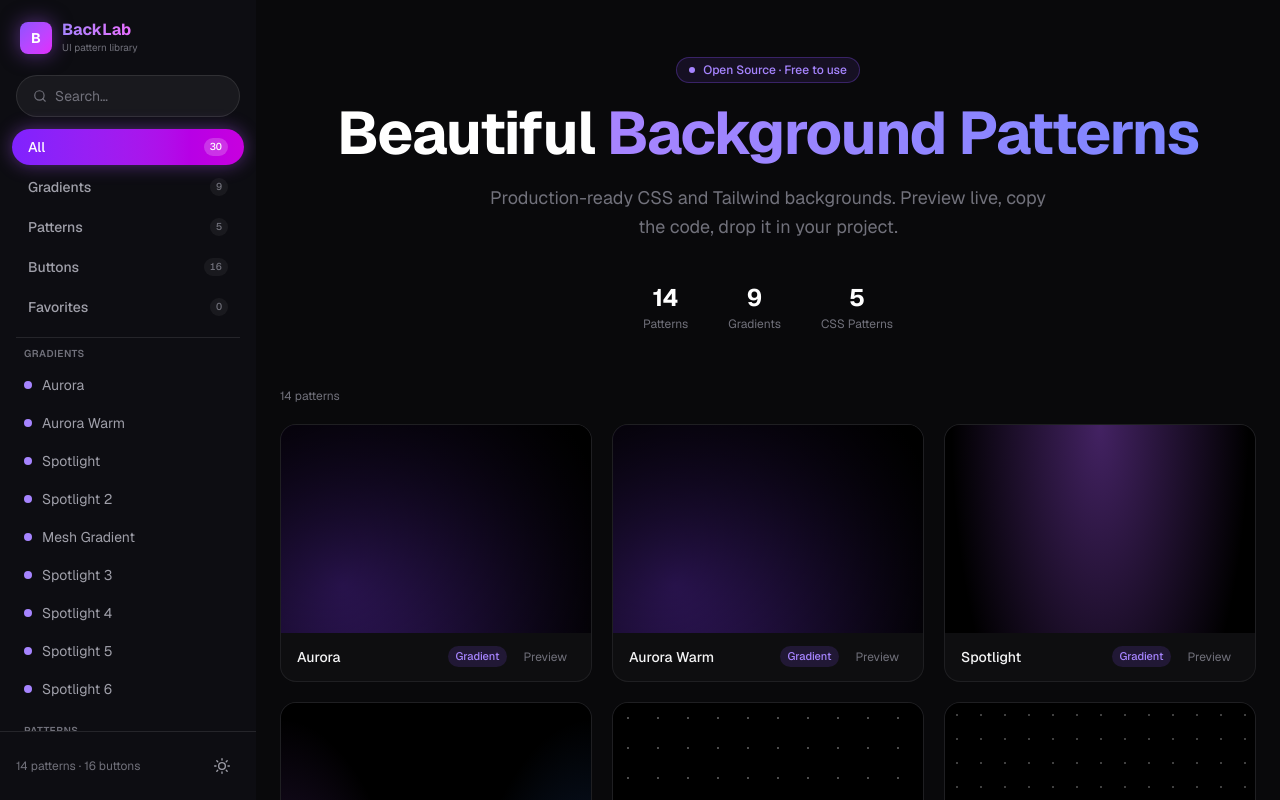
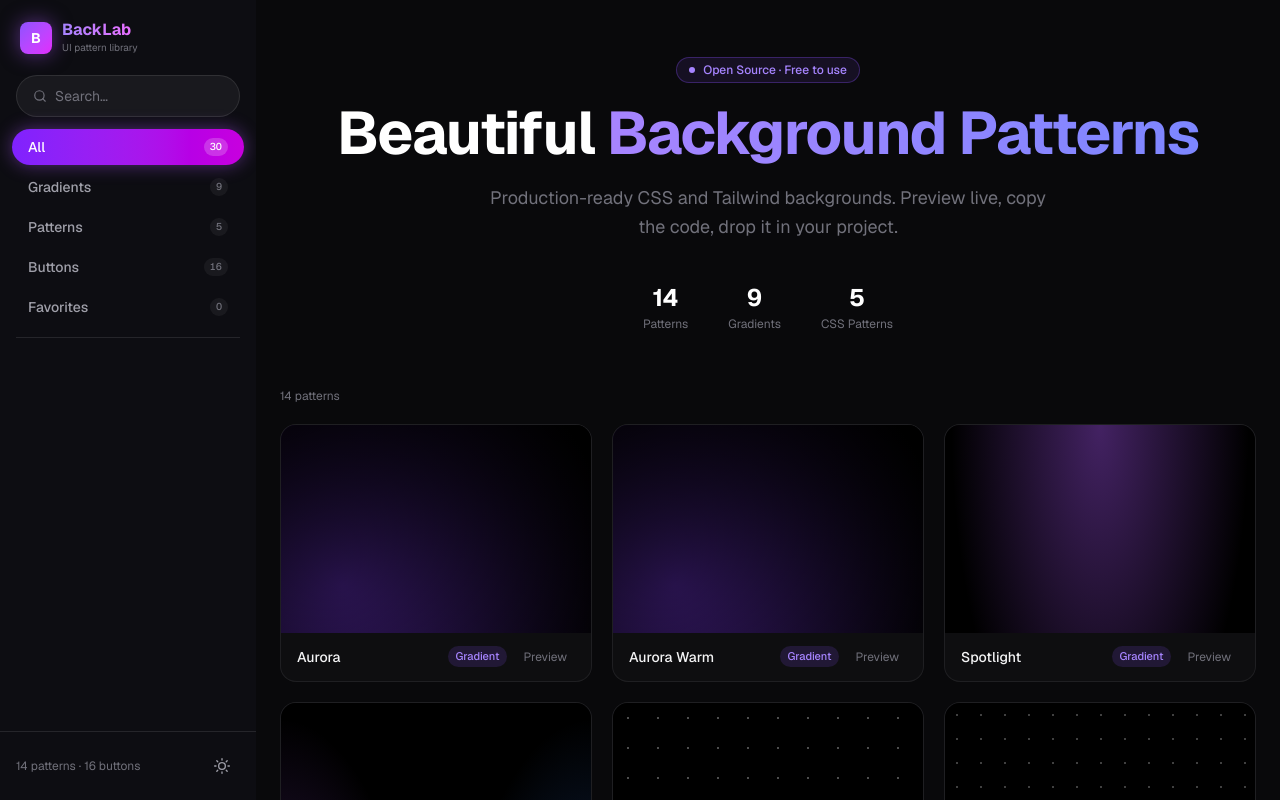
Before and after one commit to WebDevAmey/HoveraUI, a Next.js app: page / in a window 1280 px wide. Built offline with nearby package versions, Linux system fonts and the light colour scheme.

Commit message:
Sidebar Chnages

```diff
--- a/src/components/layout/Sidebar.tsx
+++ b/src/components/layout/Sidebar.tsx
@@ -1,7 +1,6 @@
 "use client";
 
 import { useApp } from "@/context/AppContext";
-import { usePreview } from "@/context/PreviewContext";
 import { ThemeToggle } from "@/components/ThemeToggle";
 import { backgrounds } from "@/data/background";
 import { buttons } from "@/data/button";
@@ -16,24 +15,6 @@ const FILTER_TABS = [
 
 export default function Sidebar() {
   const { category, setCategory, searchQuery, setSearchQuery, favorites } = useApp();
-  const { setActiveSlug, activeSlug } = usePreview();
-
-  const visibleBgs = backgrounds.filter((bg) => {
-    const matchesSearch = bg.name.toLowerCase().includes(searchQuery.toLowerCase());
-    const matchesCat =
-      category === "all" ||
-      (category === "favorites" ? favorites.includes(bg.slug) : bg.category === category);
-    return matchesSearch && matchesCat;
-  });
-
-  const visibleButtons = buttons.filter((btn) => {
-    const matchesSearch = btn.name.toLowerCase().includes(searchQuery.toLowerCase());
-    const matchesCat = category === "all" || category === "buttons";
-    return matchesSearch && matchesCat;
-  });
-
-  const gradients = visibleBgs.filter((b) => b.category === "gradient");
-  const patterns = visibleBgs.filter((b) => b.category === "pattern");
 
   function getCount(val: string) {
     if (val === "all") return backgrounds.length + buttons.length;
@@ -41,8 +22,6 @@ export default function Sidebar() {
     if (val === "buttons") return buttons.length;
     return backgrounds.filter((b) => b.category === val).length;
   }
-
-  const totalVisible = visibleBgs.length + visibleButtons.length;
 
   return (
     <aside className="flex h-screen w-64 shrink-0 flex-col bg-[#0d0d12] text-zinc-300">
@@ -127,87 +106,7 @@ export default function Sidebar() {
 
       <div className="mx-4 mb-2 h-px bg-white/10" />
 
-      {/* List */}
-      <nav className="flex-1 overflow-y-auto px-3 pb-3" aria-label="Item list">
-        {totalVisible === 0 && (
-          <p className="px-3 py-8 text-center text-xs text-zinc-500">No results found</p>
-        )}
-
-        {gradients.length > 0 && (
-          <section className="mb-4">
-            <p className="mb-1.5 px-3 text-[10px] font-semibold uppercase tracking-wider text-zinc-500">
-              Gradients
-            </p>
-            <div className="space-y-0.5">
-              {gradients.map((bg) => (
-                <button
-                  key={bg.slug}
-                  onClick={() => setActiveSlug(activeSlug === bg.slug ? null : bg.slug)}
-                  className={`flex w-full items-center gap-2.5 rounded-lg px-3 py-2 text-left text-sm transition-all ${
-                    activeSlug === bg.slug
-                      ? "bg-violet-500/15 text-violet-300 ring-1 ring-violet-500/30"
-                      : "text-zinc-400 hover:translate-x-0.5 hover:bg-white/5 hover:text-zinc-100"
-                  }`}
-                  aria-pressed={activeSlug === bg.slug}
-                >
-                  <span className="h-2 w-2 shrink-0 rounded-full bg-violet-400" aria-hidden="true" />
-                  {bg.name}
-                </button>
-              ))}
-            </div>
-          </section>
-        )}
-
-        {patterns.length > 0 && (
-          <section className="mb-4">
-            <p className="mb-1.5 px-3 text-[10px] font-semibold uppercase tracking-wider text-zinc-500">
-              Patterns
-            </p>
-            <div className="space-y-0.5">
-              {patterns.map((bg) => (
-                <button
-                  key={bg.slug}
-                  onClick={() => setActiveSlug(activeSlug === bg.slug ? null : bg.slug)}
-                  className={`flex w-full items-center gap-2.5 rounded-lg px-3 py-2 text-left text-sm transition-all ${
-                    activeSlug === bg.slug
-                      ? "bg-blue-500/15 text-blue-300 ring-1 ring-blue-500/30"
-                      : "text-zinc-400 hover:translate-x-0.5 hover:bg-white/5 hover:text-zinc-100"
-                  }`}
-                  aria-pressed={activeSlug === bg.slug}
-                >
-                  <span className="h-2 w-2 shrink-0 rounded-full bg-blue-400" aria-hidden="true" />
-                  {bg.name}
-                </button>
-              ))}
-            </div>
-          </section>
-        )}
-
-        {visibleButtons.length > 0 && (
-          <section className="mb-4">
-            <p className="mb-1.5 px-3 text-[10px] font-semibold uppercase tracking-wider text-zinc-500">
-              Buttons
-            </p>
-            <div className="space-y-0.5">
-              {visibleButtons.map((btn) => (
-                <button
-                  key={btn.slug}
-                  onClick={() => setActiveSlug(activeSlug === btn.slug ? null : btn.slug)}
-                  className={`flex w-full items-center gap-2.5 rounded-lg px-3 py-2 text-left text-sm transition-all ${
-                    activeSlug === btn.slug
-                      ? "bg-emerald-500/15 text-emerald-300 ring-1 ring-emerald-500/30"
-                      : "text-zinc-400 hover:translate-x-0.5 hover:bg-white/5 hover:text-zinc-100"
-                  }`}
-                  aria-pressed={activeSlug === btn.slug}
-                >
-                  <span className="h-2 w-2 shrink-0 rounded-full bg-emerald-400" aria-hidden="true" />
-                  {btn.name}
-                </button>
-              ))}
-            </div>
-          </section>
-        )}
-      </nav>
+      <div className="flex-1" />
 
       {/* Footer */}
       <div className="flex items-center justify-between border-t border-white/10 p-4">
```
